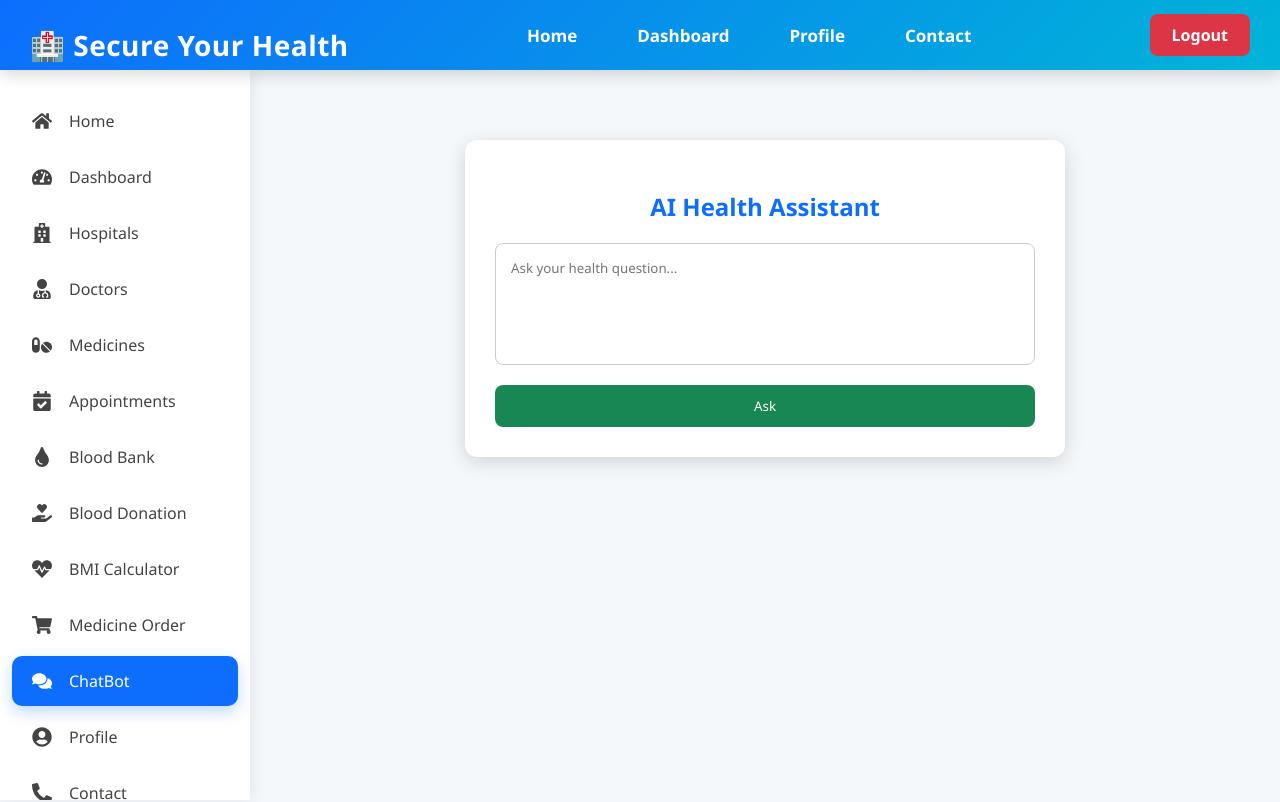
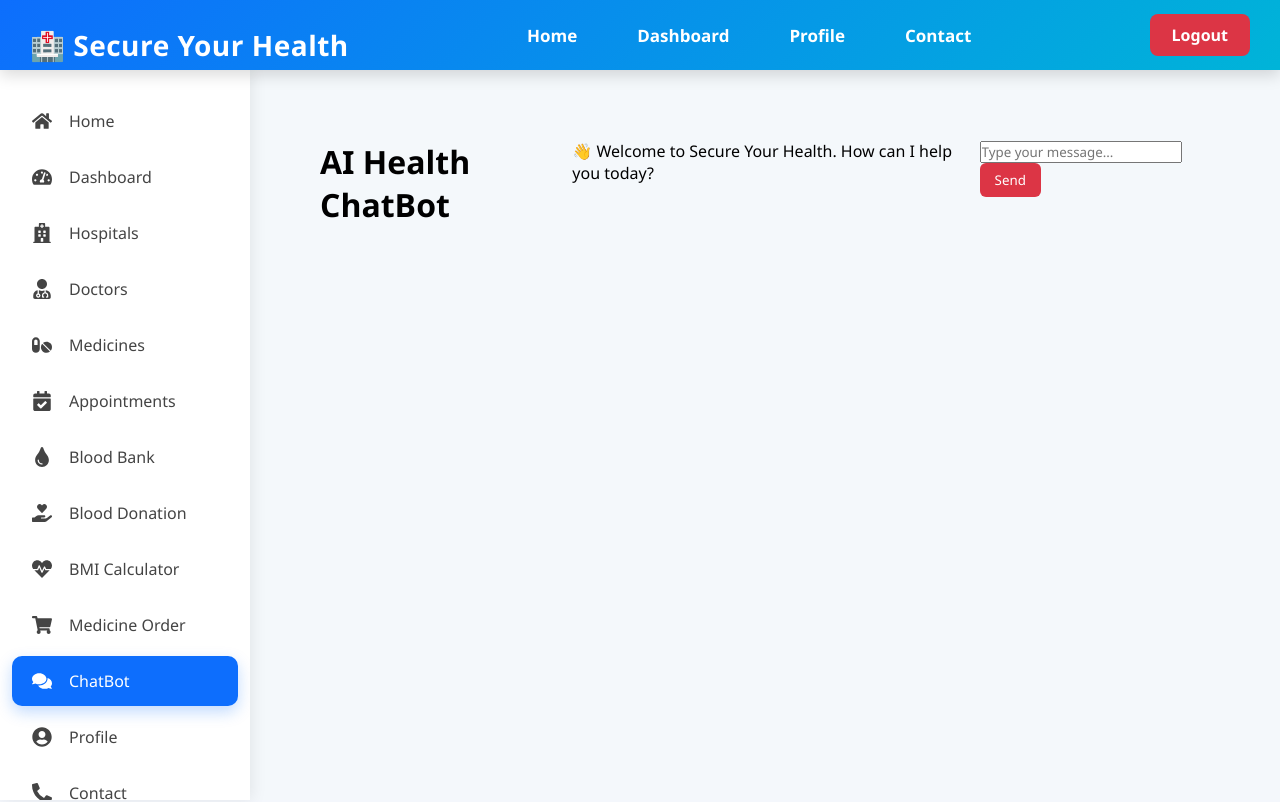
Before and after one commit to mastanshareefshaik5-ms/Secure-Your-Health, a React (Vite) app in the folder Frontend/: page /chatbot in a window 1280 px wide. Shown: the top 802 px of the page. Built offline with nearby package versions, Linux system fonts and the light colour scheme; sample sign-in values are in the browser's storage.

Commit message:
initial Frontend

```diff
--- a/Frontend/src/Components/ChatBot/ChatBot.jsx
+++ b/Frontend/src/Components/ChatBot/ChatBot.jsx
@@ -3,60 +3,220 @@ import "./ChatBot.css";
 
 function ChatBot() {
 
-  const [message, setMessage] = useState("");
-  const [reply, setReply] = useState("");
+  const [messages, setMessages] = useState([
+    {
+      sender: "bot",
+      text: "👋 Welcome to Secure Your Health. How can I help you today?",
+    },
+  ]);
+
+  const [input, setInput] = useState("");
 
   const sendMessage = () => {
 
-    const msg = message.toLowerCase();
+    if (input.trim() === "") return;
 
-    if (msg.includes("fever"))
-      setReply("Drink plenty of water and consult a doctor if fever persists.");
+    const userMessage = {
+      sender: "user",
+      text: input,
+    };
 
-    else if (msg.includes("headache"))
-      setReply("Take proper rest, stay hydrated, and consult a doctor if severe.");
+    let botReply = "";
 
-    else if (msg.includes("covid"))
-      setReply("Wear a mask, isolate if necessary, and consult your healthcare provider.");
+    const msg = input.toLowerCase();
 
-    else if (msg.includes("diabetes"))
-      setReply("Maintain a healthy diet, exercise regularly, and monitor blood sugar.");
+    if (msg.includes("fever")) {
 
-    else if (msg.includes("blood"))
-      setReply("Visit the Blood Bank page to check blood availability.");
+      botReply =
+        "🤒 Stay hydrated, take enough rest, and consult a doctor if the fever continues for more than 2 days.";
 
-    else
-      setReply("Please consult a qualified doctor for medical advice.");
+    }
+
+    else if (msg.includes("cold")) {
+
+      botReply =
+        "🤧 Drink warm fluids, take proper rest, and consult a physician if symptoms become severe.";
+
+    }
+
+    else if (msg.includes("headache")) {
+
+      botReply =
+        "🤕 Stay hydrated, reduce screen time, and get adequate sleep. Persistent headaches should be checked by a doctor.";
+
+    }
+
+    else if (msg.includes("covid")) {
+
+      botReply =
+        "😷 If you have COVID symptoms, isolate yourself, wear a mask, and consult a healthcare professional.";
+
+    }
+
+    else if (msg.includes("blood")) {
+
+      botReply =
+        "🩸 You can visit our Blood Bank or Blood Donation section to find available blood or register as a donor.";
+
+    }
+
+    else if (msg.includes("hospital")) {
+
+      botReply =
+        "🏥 Open the Hospital module to find nearby hospitals and healthcare centers.";
+
+    }
+
+    else if (msg.includes("doctor")) {
+
+      botReply =
+        "👨‍⚕️ Visit the Doctors page to view specialists and their information.";
+
+    }
+
+    else if (msg.includes("medicine")) {
+
+      botReply =
+        "💊 You can search medicines or place an order through the Medicine Order section.";
+
+    }
+
+    else if (msg.includes("appointment")) {
+
+      botReply =
+        "📅 You can book appointments using the Appointment page.";
+
+    }
+
+    else if (msg.includes("bmi")) {
+
+      botReply =
+        "⚖️ Use our BMI Calculator to check your Body Mass Index.";
+
+    }
+
+    else if (msg.includes("hello") || msg.includes("hi")) {
+
+      botReply =
+        "😊 Hello! How can I assist you with your healthcare needs?";
+
+    }
+
+    else {
+
+      botReply =
+        "🤖 Sorry, I don't have information about that. Please contact your healthcare provider for medical advice.";
+
+    }
+
+    setMessages((prev) => [
+
+      ...prev,
+
+      userMessage,
+
+      {
+
+        sender: "bot",
+
+        text: botReply,
+
+      },
+
+    ]);
+
+    setInput("");
+
+  };
+
+  const handleKeyPress = (e) => {
+
+    if (e.key === "Enter") {
+
+      sendMessage();
+
+    }
+
   };
 
   return (
-    <div className="chat-container">
 
-      <div className="chat-card">
+    <div className="chatbot-page">
 
-        <h2>AI Health Assistant</h2>
+      <div className="chat-container">
 
-        <textarea
-          rows="5"
-          placeholder="Ask your health question..."
-          value={message}
-          onChange={(e) => setMessage(e.target.value)}
-        />
+        <h1>
 
-        <button onClick={sendMessage}>
-          Ask
-        </button>
+          AI Health ChatBot
 
-        {reply && (
-          <div className="reply">
-            {reply}
-          </div>
-        )}
+        </h1>
+
+        <div className="chat-box">
+
+          {
+
+            messages.map((msg,index)=>(
+
+              <div
+
+                key={index}
+
+                className={
+
+                  msg.sender==="user"
+
+                  ?
+
+                  "user-message"
+
+                  :
+
+                  "bot-message"
+
+                }
+
+              >
+
+                {msg.text}
+
+              </div>
+
+            ))
+
+          }
+
+        </div>
+
+        <div className="chat-input">
+
+          <input
+
+            type="text"
+
+            placeholder="Type your message..."
+
+            value={input}
+
+            onChange={(e)=>setInput(e.target.value)}
+
+            onKeyDown={handleKeyPress}
+
+          />
+
+          <button onClick={sendMessage}>
+
+            Send
+
+          </button>
+
+        </div>
 
       </div>
 
     </div>
+
   );
+
 }
 
 export default ChatBot;
```
